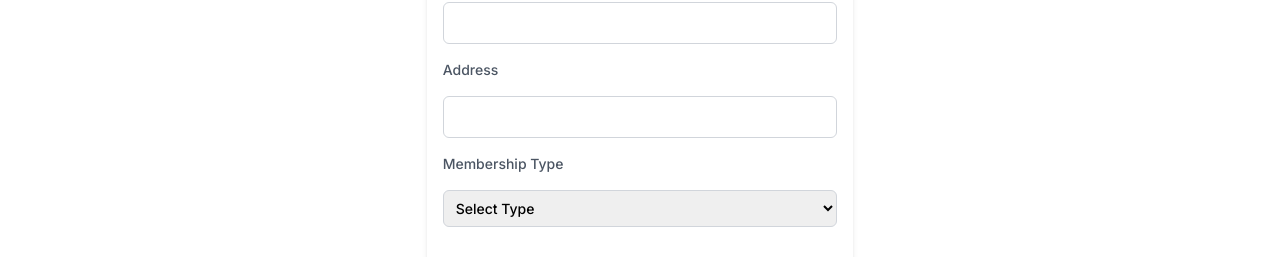
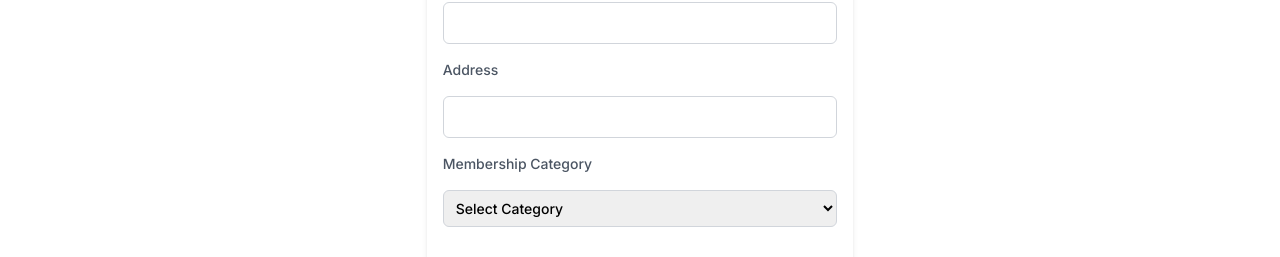
Before and after one commit to dhevb/dhe-org-in, a Next.js app: page /contribute in a window 1280 px wide. Shown: the part 1046-1303 px from the top of the page. Built offline with nearby package versions, Linux system fonts and the light colour scheme.

Commit message:
"Refactored MembershipForm component: updated imports, added membershipCategory and membershipType fields, changed fee calculation logic, and rearranged form layout."

```diff
--- a/src/app/component/MemberShipForm.tsx
+++ b/src/app/component/MemberShipForm.tsx
@@ -1,20 +1,22 @@
-
 'use client'
-import { useState,useEffect, ChangeEvent, FormEvent } from 'react';
-import { getStorage, ref, uploadBytes, getDownloadURL } from 'firebase/storage';
+import { useState, ChangeEvent, FormEvent } from 'react';
+import { ref, uploadBytes, getDownloadURL } from 'firebase/storage';
 import { storage } from '@/app/firebase';
 import { collection, addDoc } from 'firebase/firestore';
 import { db } from '@/app/firebase';
-import  toast , { Toaster } from "react-hot-toast";
+import toast from 'react-hot-toast';
+
 interface NgoData {
     name: string;
     Address: string;
     email: string;
     PhoneNumber: string;
     Services: string;
-    type:string;
+    membershipCategory: string;
+    membershipType: string;
     Attachments: string;
 }
+
 const MemberShipForm = () => {
     const initialFormData: NgoData = {
         name: '',
@@ -22,14 +24,14 @@ interface NgoData {
         email: '',
         PhoneNumber: '',
         Services: '',
-      type: '',
+        membershipCategory: '',
+        membershipType: '',
         Attachments: '',
     };
 
     const [formData, setFormData] = useState<NgoData>(initialFormData);
     const [image, setImage] = useState<File | null>(null);
-    const [imageUrl, setImageUrl] = useState<string | null>(null);
-    const [loading, setLoading] = useState(false); // Add loading state
+    const [loading, setLoading] = useState(false);
 
     const handleInputChange = (event: ChangeEvent<HTMLInputElement | HTMLSelectElement>) => {
         const { name, value } = event.target;
@@ -52,7 +54,7 @@ interface NgoData {
             console.log('Document added with ID:', docRef.id);
             setLoading(false);
             setFormData(initialFormData);
-        toast.success('Congratulations on becoming a DHE member! ');
+            toast.success('Congratulations on becoming a DHE member!');
         } catch (error) {
             setLoading(false);
             toast.error('Something broke while registration!');
@@ -64,9 +66,13 @@ interface NgoData {
         event.preventDefault();
         setLoading(true);
 
+        const fees: Record<string, { lifetime: number; annual: number }> = {
+            student: { lifetime: 2500, annual: 1000 },
+            other: { lifetime: 5000, annual: 2000 },
+        };
 
-      const membershipFee = formData.type === 'vb' ? 2500 : 1000;
-
+        const membershipCategory = formData.membershipCategory as keyof typeof fees;
+        const membershipFee = formData.membershipType === 'lifetime' ? fees[membershipCategory].lifetime : fees[membershipCategory].annual;
 
         if (image) {
             try {
@@ -81,25 +87,22 @@ interface NgoData {
                     fee: membershipFee,
                 }));
 
-          // Add document to Firestore
                 handleAddDocument(downloadURL);
             } catch (error) {
                 console.error('Error uploading image:', error);
                 setLoading(false);
             }
         } else {
-        // Add document to Firestore without image
             handleAddDocument(null);
         }
 
-      // Perform actions with the form data and updated image URL
         console.log(formData);
     };
 
     return (
         <div className='bg-white mb-5'>
-        <div className=' shadow-md rounded-md md:w-1/3 mx-auto pt-8 bg-white text-black'>
-          <h1 className='text-primary text-center text-xl '>Membership Form </h1>
+            <div className='shadow-md rounded-md md:w-1/3 mx-auto pt-8 bg-white text-black'>
+                <h1 className='text-primary text-center text-xl'>Membership Form</h1>
                 <form onSubmit={handleSubmit} className='bg-white p-4'>
                     <div className="mb-4">
                         <label className="block text-sm font-medium text-gray-600">Name</label>
@@ -112,9 +115,6 @@ interface NgoData {
                             className="mt-4 p-2 block w-full rounded-md border border-gray-300 text-black"
                         />
                     </div>
-
-
-
                     <div className="mb-4">
                         <label className="block text-sm font-medium text-gray-600">Email</label>
                         <input
@@ -126,8 +126,6 @@ interface NgoData {
                             className="mt-4 p-2 block w-full rounded-md border border-gray-300 text-black"
                         />
                     </div>
-
-
                     <div className="mb-4">
                         <label className="block text-sm font-medium text-gray-600">Phone Number</label>
                         <input
@@ -139,7 +137,6 @@ interface NgoData {
                             className="mt-4 p-2 block w-full rounded-md border border-gray-300 text-black"
                         />
                     </div>
-
                     <div className="mb-4">
                         <label className="block text-sm font-medium text-gray-600"> Address</label>
                         <input
@@ -153,31 +150,62 @@ interface NgoData {
                     </div>
                     <div className='mb-4'>
                         <label className='block text-sm font-medium text-gray-600'>
+                            Membership Category
+                            <select
+                                name='membershipCategory'
+                                value={formData.membershipCategory}
+                                onChange={handleInputChange}
+                                required
+                                className='mt-4 p-2 block w-full rounded-md border border-gray-300 text-black'
+                            >
+                                <option value=''>Select Category</option>
+                                <option value='student'>Student</option>
+                                <option value='other'>Other</option>
+                            </select>
+                        </label>
+                    </div>
+                    {formData.membershipCategory && (
+                        <div className='mb-4'>
+                            <label className='block text-sm font-medium text-gray-600'>
                                 Membership Type
                                 <select
-                  name='type'
-                  value={formData.type}
+                                    name='membershipType'
+                                    value={formData.membershipType}
                                     onChange={handleInputChange}
                                     required
                                     className='mt-4 p-2 block w-full rounded-md border border-gray-300 text-black'
                                 >
                                     <option value=''>Select Type</option>
-                  <option value='vb'>Lifetime Member</option>
-                  <option value='nvb'>Annual Member</option>
+                                    <option value='lifetime'>Lifetime Member</option>
+                                    <option value='annual'>Annual Member</option>
                                 </select>
                             </label>
                         </div>
-
-            {formData.type && (
+                    )}
+                    {formData.membershipType && (
                         <>
                             <div className='mb-4'>
                                 <label className='block text-sm font-medium text-gray-600'>
-                    <b>₹: {formData.type === 'vb' ? 2500 : 1000
+                                    <b>₹: {formData.membershipCategory === 'student'
+                                        ? (formData.membershipType === 'lifetime' ? 2500 : 1000)
+                                        : (formData.membershipType === 'lifetime' ? 5000 : 2000)
                                     }</b>
-                     <img className='p-2' src='/fee.png' alt='Fee' />
                                 </label>
                             </div>
 
+                            <div className="mb-4">
+                                <label className="block text-sm font-medium text-gray-600">
+                                    Pay Now
+                                </label>
+                                <a
+                                    href="https://pay.jodo.in/pages/KFEUFQRASGBHzBk2"
+                                    target="_blank"
+                                    rel="noopener noreferrer"
+                                    className="bg-primary text-white px-4 py-2 rounded-md hover:bg-primary-color transition duration-300 mt-2 block text-center"
+                                >
+                                    Pay Now
+                                </a>
+                            </div>
                             <div className='mb-4'>
                                 <label className='block text-sm font-medium text-gray-600'>Upload Payment Receipt</label>
                                 <input
@@ -191,11 +219,10 @@ interface NgoData {
                             </div>
                         </>
                     )}
-
                     <button
                         type='submit'
                         className='bg-primary text-white px-4 py-2 rounded-md hover:bg-primary-color transition duration-300 mt-4 w-full'
-              disabled={loading} // Disable the button when loading
+                        disabled={loading}
                     >
                         Submit
                     </button>
```
Lines whose indentation alone changed are shown as unchanged.
